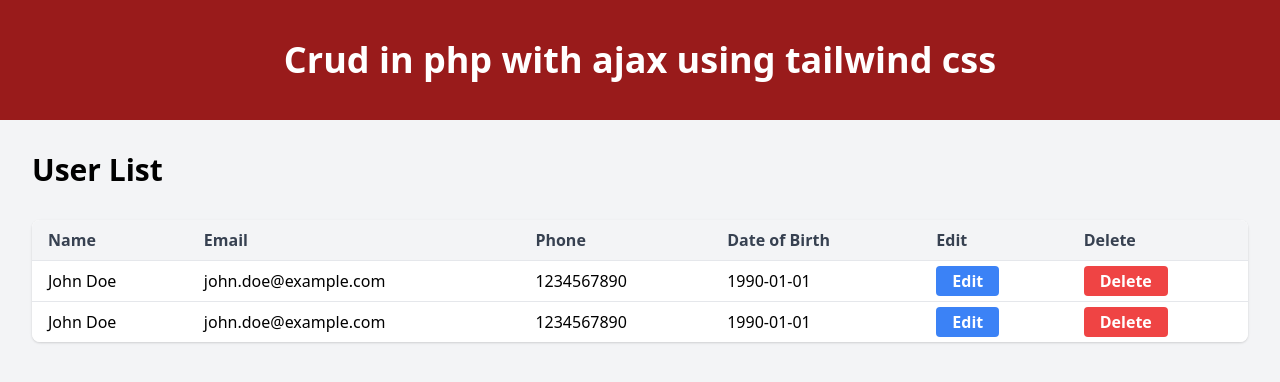
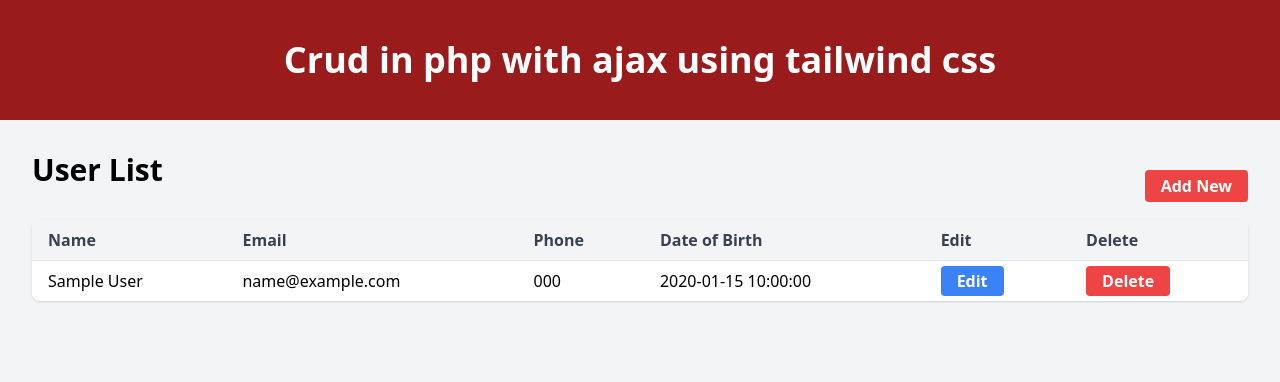
Before and after one commit to fullstack124/crud-operation-in-php-and-ajax, a PHP site: page / in a window 1280 px wide. Shown: the top 382 px of the page. Run offline with PHP 8.4, Linux system fonts and the light colour scheme; tables that the repository leaves empty or names only in its code hold one stand-in row (values such as "Sample post").

Commit message:
get student data

```diff
--- a/index.php
+++ b/index.php
@@ -2,7 +2,10 @@
 include 'includes/header.php';
 ?>
 <div class="container mx-auto p-8">
-    <h1 class="text-3xl font-bold mb-8">User List</h1>
+    <div class="flex items-center justify-between">
+        <h1 class="text-3xl font-bold mb-8">User List</h1>
+        <a href="create.php" class="bg-red-500 hover:bg-red-600 text-white font-bold py-1 px-4 rounded">Add New</a>
+    </div>
 
     <!-- Table -->
     <div class="bg-white rounded-lg shadow overflow-hidden">
@@ -17,23 +20,9 @@ include 'includes/header.php';
                     <th class="text-left py-2 px-4 font-bold text-gray-700">Delete</th>
                 </tr>
             </thead>
-            <tbody>
-                <tr>
-                    <td class="border-t py-2 px-4">John Doe</td>
-                    <td class="border-t py-2 px-4">john.doe@example.com</td>
-                    <td class="border-t py-2 px-4">1234567890</td>
-                    <td class="border-t py-2 px-4">1990-01-01</td>
-                    <td class="border-t py-2 px-4"><a href="update.php" class="bg-blue-500 hover:bg-blue-600 text-white font-bold py-1 px-4 rounded">Edit</a></td>
-                    <td class="border-t py-2 px-4"><a class="bg-red-500 hover:bg-blue-600 text-white font-bold py-1 px-4 rounded">Delete</a></td>
-                </tr>
-                <tr>
-                    <td class="border-t py-2 px-4">John Doe</td>
-                    <td class="border-t py-2 px-4">john.doe@example.com</td>
-                    <td class="border-t py-2 px-4">1234567890</td>
-                    <td class="border-t py-2 px-4">1990-01-01</td>
-                    <td class="border-t py-2 px-4"><a href="update.php" class="bg-blue-500 hover:bg-blue-600 text-white font-bold py-1 px-4 rounded">Edit</a></td>
-                    <td class="border-t py-2 px-4"><a class="bg-red-500 hover:bg-red-600 text-white font-bold py-1 px-4 rounded">Delete</a></td>
-                </tr>
+            <tbody id="get_student">
+
+
             </tbody>
         </table>
     </div>
--- a/js/app.js
+++ b/js/app.js
@@ -1,6 +1,17 @@
 $(document).ready(function(){
 
+    // get student
 
+    function getStudent(){
+        $.ajax({
+            type:'GET',
+            url:'/php/get_student.php',
+            success:function(data){
+                $("#get_student").html(data)
+            }
+        })
+    }
+    getStudent()
     // student save
 
     $("#save_student").on('click',function(e){
--- /dev/null
+++ b/php/get_student.php
@@ -0,0 +1,24 @@
+<?php
+
+include '../connection/config.php';
+
+$sql="SELECT * FROM students ORDER BY id DESC";
+$sql_run=mysqli_query($conn,$sql);
+$output="";
+if(mysqli_num_rows($sql_run) > 0){
+    while($row=mysqli_fetch_assoc($sql_run)){
+        $output .="<tr>
+        <td class='border-t py-2 px-4'>{$row['name']}</td>
+        <td class='border-t py-2 px-4'>{$row['email']}</td>
+        <td class='border-t py-2 px-4'>{$row['phone']}</td>
+        <td class='border-t py-2 px-4'>{$row['date_of_birth']}</td>
+        <td class='border-t py-2 px-4'><a href='update.php?id={$row['id']}' class='bg-blue-500 hover:bg-blue-600 text-white font-bold py-1 px-4 rounded'>Edit</a></td>
+        <td class='border-t py-2 px-4'><a data-id='{$row['id']}' id='delete-student'  class='bg-red-500 hover:bg-red-600 text-white font-bold py-1 px-4 rounded'>Delete</a></td>
+    </tr>";
+    }
+}
+
+echo $output;
+
+
+?>
```
